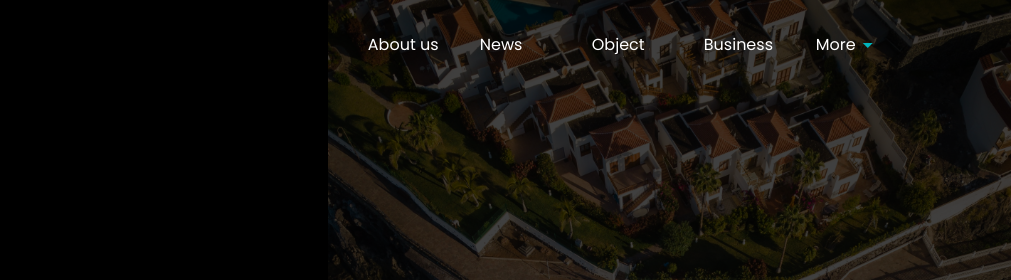
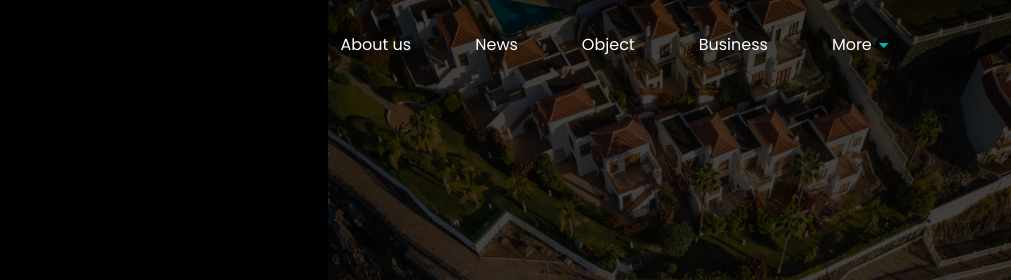
Before and after one commit to cvncerboy/tradre, a plain HTML site: page index.html in a window 1280 px wide. Shown: the top 280 px of the page, 269-1280 px from the left. Drawn offline with Linux system fonts and the light colour scheme.

Commit message:
Update style.css

```diff
--- a/style.css
+++ b/style.css
@@ -42,8 +42,7 @@ body {
 
 .menu ul li{
 	list-style: none;
-	margin-left: 2em;
-	width: 5em
+	margin-left: 4em;
 }
 
 .menu ul a {
```
